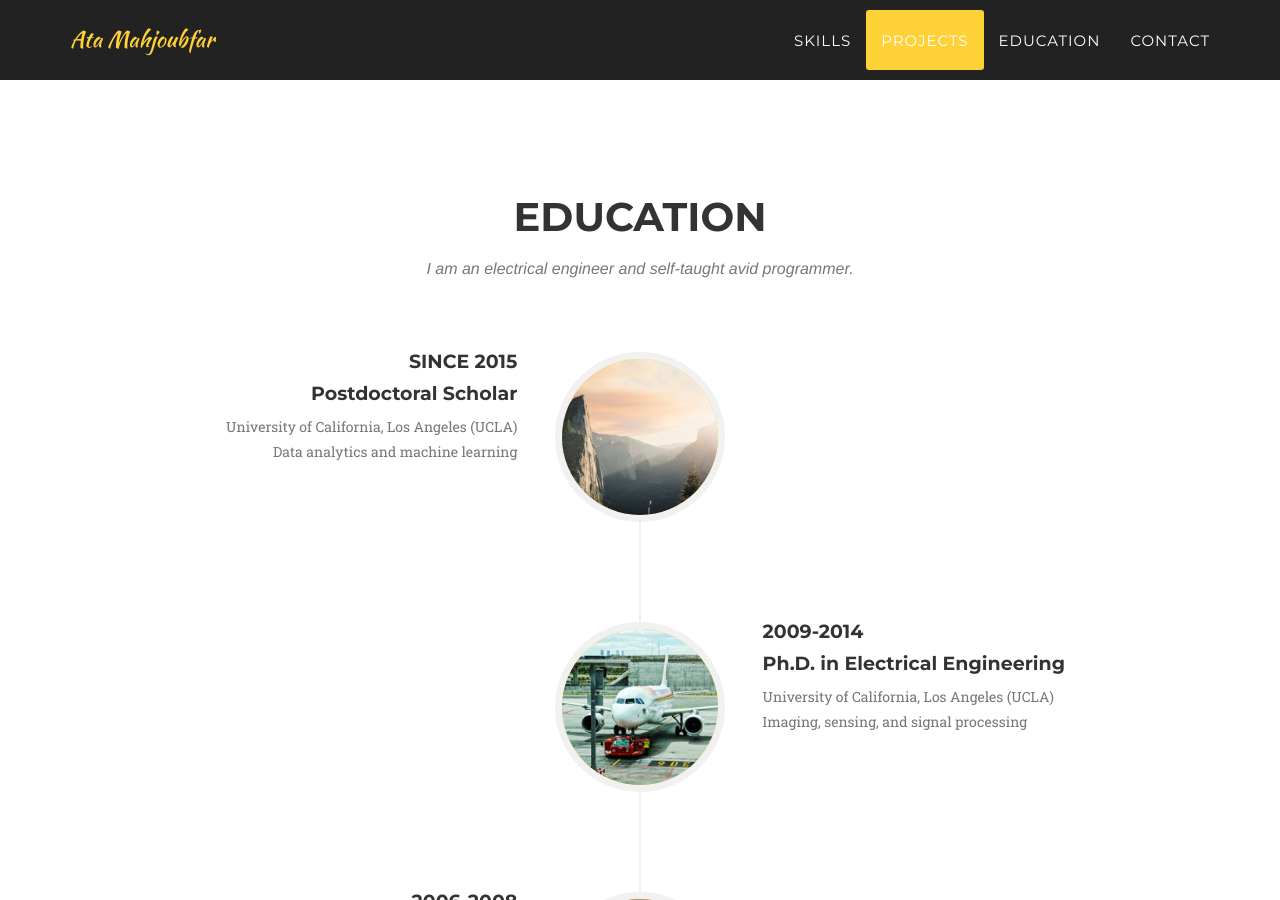
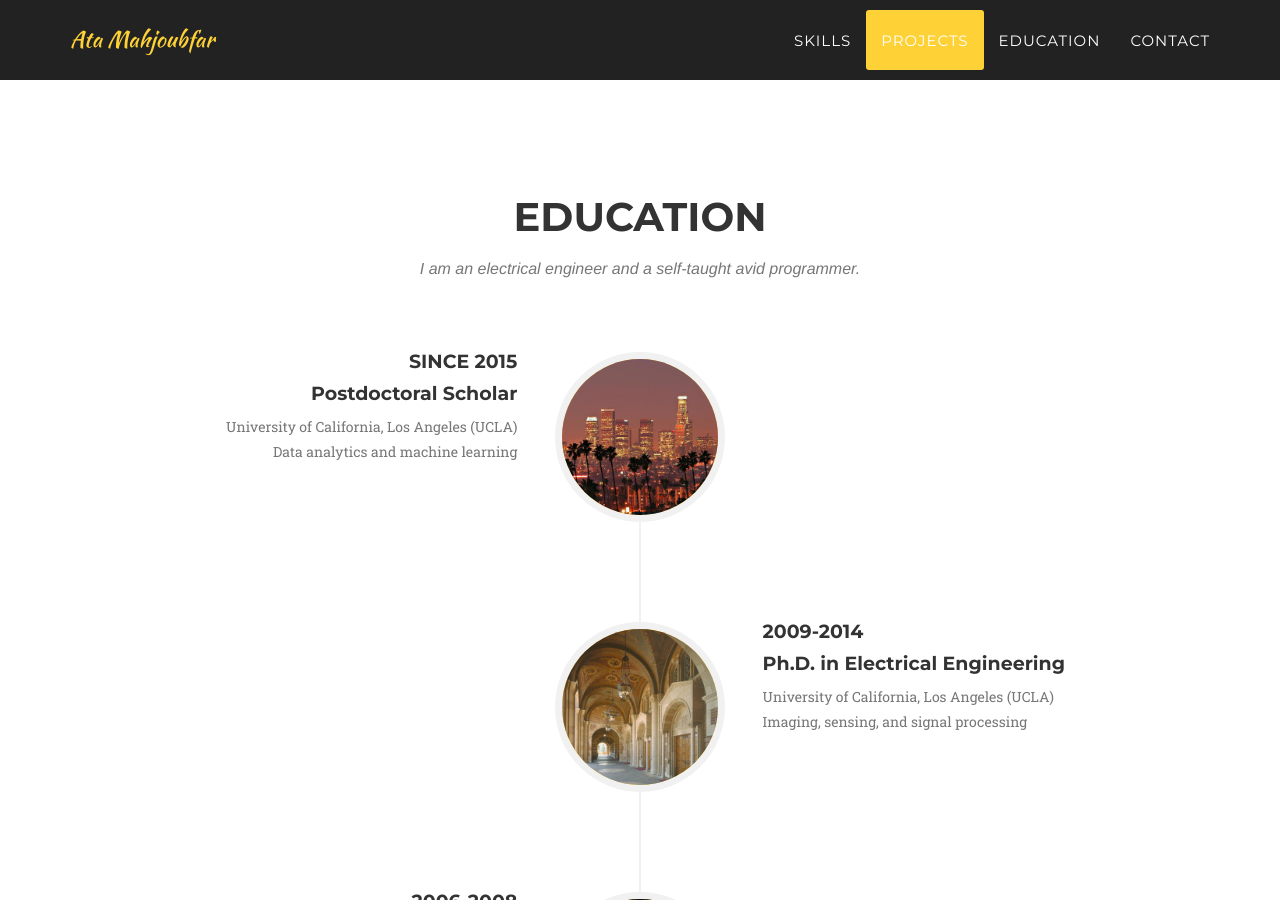
Before and after one commit to atamahjoubfar/atamahjoubfar.github.io, a Jekyll site: the page built from index.html, in a window 1280 px wide and 900 px high, scrolled down 2736 px. Built offline with Jekyll 4.4.1, drawn with Linux system fonts in a browser that asks for light colours; some web fonts are replaced.

Commit message:
Updated Education section images

```diff
--- a/_includes/education.html
+++ b/_includes/education.html
@@ -4,7 +4,7 @@
             <div class="row">
                 <div class="col-lg-12 text-center">
                     <h2 class="section-heading">Education</h2>
-                    <h3 class="section-subheading text-muted">I am an electrical engineer and self-taught avid programmer.</h3>
+                    <h3 class="section-subheading text-muted">I am an electrical engineer and a self-taught avid programmer.</h3>
                 </div>
             </div>
             <div class="row">
```
Also changed, not shown: img/education/1.jpg, img/education/1backup.jpg (added), img/education/2.jpg, img/education/2backup.jpg (added), img/education/3.jpg, img/education/3backup.jpg (added), img/education/4.jpg, img/education/4backup.jpg (added).
